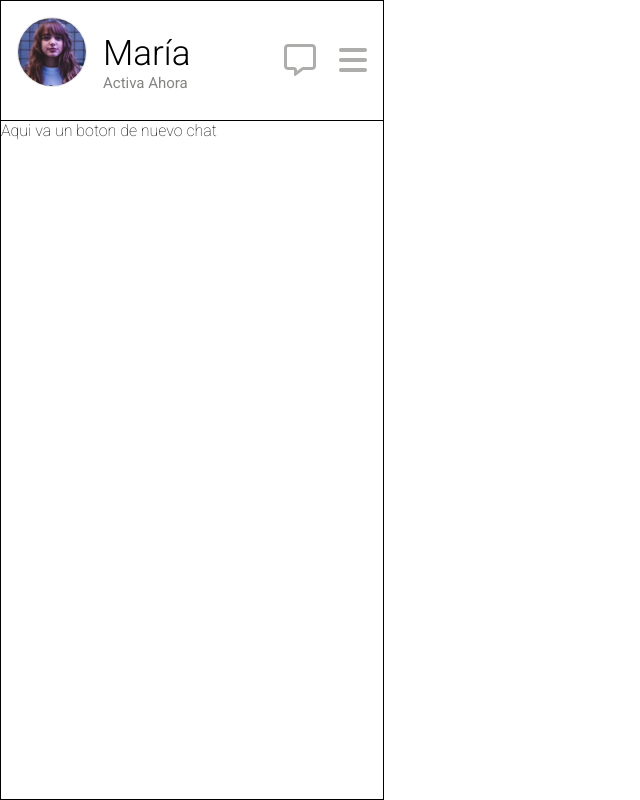
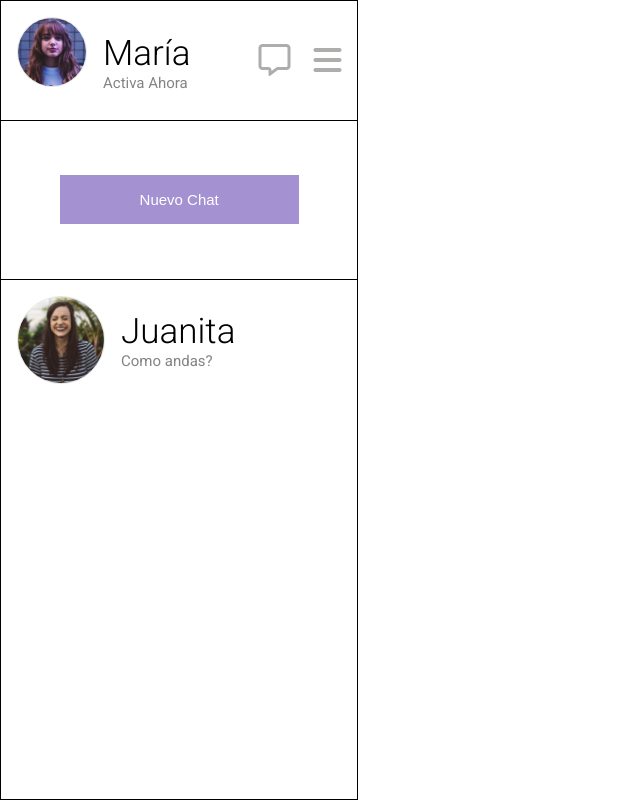
Before and after one commit to Molina92/mensajeria, a plain HTML site: page index.html in a window 1280 px wide. Shown: the whole page, without its empty margins (0-640 px from the left). Drawn offline with Linux system fonts and the light colour scheme.

Commit message:
seccion nuevo chat

```diff
--- a/assets/css/styles.css
+++ b/assets/css/styles.css
@@ -18,7 +18,7 @@ nav {
 .chat {
     flex-direction: column;
     min-height: 100vh;
-    width: 30%;
+    width: 28%;
 }
 
 .user_section {
@@ -66,3 +66,42 @@ nav {
 .user_icons .icon_position {
     margin-right: 1.2rem;
 }
+
+.new_chat {
+    width: 100%;
+    height: 20%;
+    display: flex;
+    flex-wrap: wrap;
+    justify-content: center;
+    align-content: center;
+    border-bottom: 1px solid;
+}
+
+.btn {
+    font-size: 15px;
+    font-weight: 540;
+    color: #fff;
+    background-color: #A491D2;
+    box-shadow: none;
+    padding: 1rem 5rem;
+    border: 1px none #A491D2;
+}
+
+.user_chats {
+    width: 100%;
+    display: flex;
+    flex-wrap: wrap;
+    justify-content: start;
+    flex-direction: row;
+    align-items: center;
+    padding: 1em;
+}
+
+.user_chats .user_image img {
+    width: 88px;
+    height: 88px;
+}
+
+.user_conversation {
+    margin-left: 1rem;
+}
--- a/index.html
+++ b/index.html
@@ -36,7 +36,22 @@
             </div>
 
             <div class="new_chat">
-                <p>Aqui va un boton de nuevo chat</p>
+                <button class="btn">
+                    Nuevo Chat
+                </button>
+            </div>
+
+            <div class="user_chats">
+                <div class="user_image">
+                    <img src="./assets/img/user (1).jpg" alt="Imagen de perfil de usuario">
+                </div>
+
+
+                <div class="user_conversation">
+                    <p class="medium">Juanita</p>
+                    <p class="small">Como andas?</p>
+                </div>
+
             </div>
         </nav>
     </main>
```
